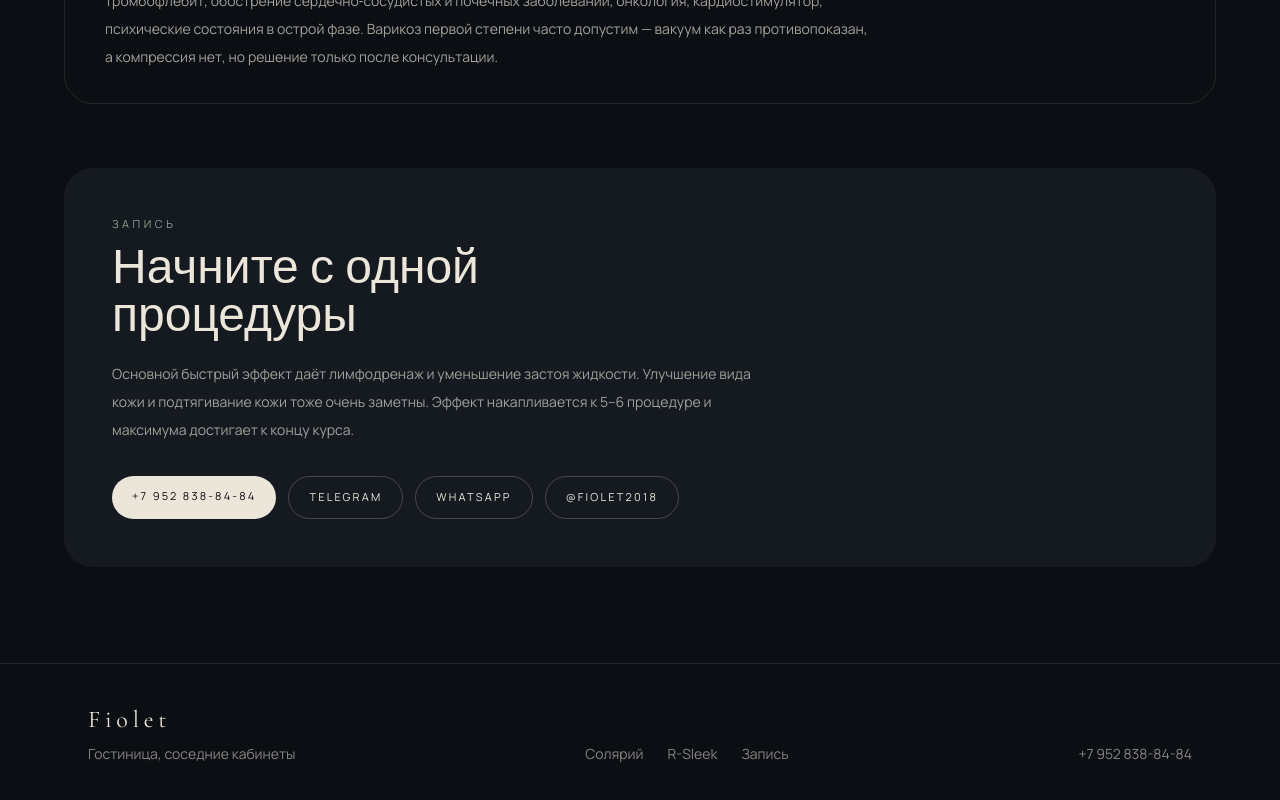
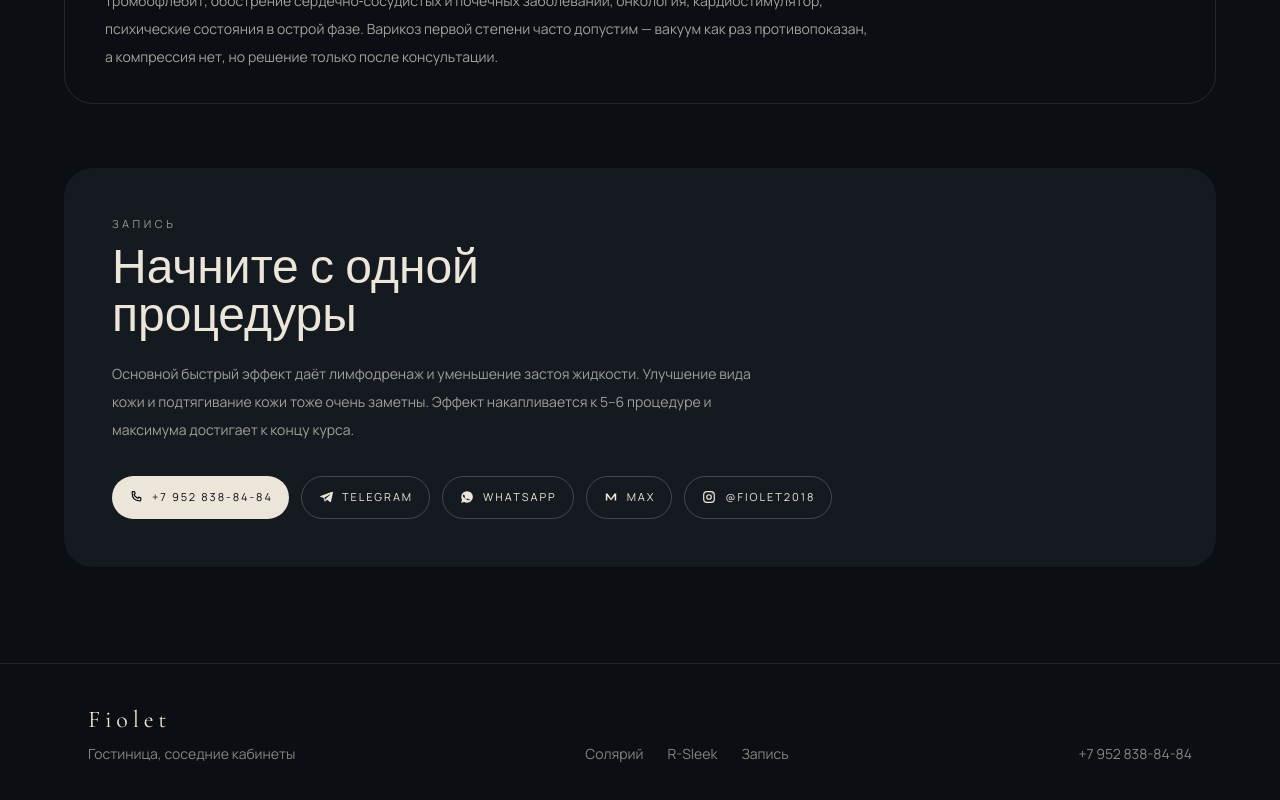
Before and after one commit to gnxv/ds, a Next.js app: page /r-sleek in a window 1280 px wide. Shown: the part 5959-6759 px from the top of the page. Built offline with nearby package versions, Linux system fonts and the light colour scheme.

Commit message:
Add messenger icons and a Max button to booking

```diff
--- a/src/app/r-sleek/page.tsx
+++ b/src/app/r-sleek/page.tsx
@@ -1,10 +1,11 @@
+import { ContactActions } from "@/components/layout/ContactActions";
 import { SiteFooter, SiteHeader } from "@/components/layout/SiteChrome";
 import { BeforeAfter } from "@/components/r-sleek/BeforeAfter";
 import {
   BackgroundVideo,
   InlineVideo,
 } from "@/components/r-sleek/Media";
-import { services, site } from "@/lib/site";
+import { services } from "@/lib/site";
 import type { Metadata } from "next";
 
 export const metadata: Metadata = {
@@ -434,38 +435,7 @@ export default function RSleekPage() {
             заметны. Эффект накапливается к 5–6 процедуре и максимума достигает
             к концу курса.
           </p>
-          <div className="mt-8 flex flex-wrap gap-3">
-            <a
-              href={site.phoneHref}
-              className="rounded-full bg-[#ece6da] px-5 py-3 text-[11px] uppercase tracking-[0.2em] text-[#0b0e12]"
-            >
-              {site.phone}
-            </a>
-            <a
-              href={site.telegram}
-              target="_blank"
-              rel="noreferrer"
-              className="rounded-full border border-white/20 px-5 py-3 text-[11px] uppercase tracking-[0.2em]"
-            >
-              Telegram
-            </a>
-            <a
-              href={site.whatsapp}
-              target="_blank"
-              rel="noreferrer"
-              className="rounded-full border border-white/20 px-5 py-3 text-[11px] uppercase tracking-[0.2em]"
-            >
-              WhatsApp
-            </a>
-            <a
-              href={site.instagram}
-              target="_blank"
-              rel="noreferrer"
-              className="rounded-full border border-white/20 px-5 py-3 text-[11px] uppercase tracking-[0.2em]"
-            >
-              {site.instagramHandle}
-            </a>
-          </div>
+          <ContactActions />
         </div>
       </section>
 
--- /dev/null
+++ b/src/components/layout/ContactActions.tsx
@@ -0,0 +1,104 @@
+import type { ReactNode } from "react";
+import { site } from "@/lib/site";
+
+function Icon({
+  children,
+  label,
+}: {
+  children: ReactNode;
+  label: string;
+}) {
+  return (
+    <span className="inline-flex items-center justify-center" aria-hidden>
+      {children}
+      <span className="sr-only">{label}</span>
+    </span>
+  );
+}
+
+const iconClass = "h-4 w-4";
+
+function PhoneIcon() {
+  return (
+    <Icon label="Телефон">
+      <svg viewBox="0 0 24 24" className={iconClass} fill="none" stroke="currentColor" strokeWidth="1.8">
+        <path d="M6.5 3.8h3.1l1.2 3.1-1.9 1.2a12.4 12.4 0 0 0 6 6l1.2-1.9 3.1 1.2v3.1c0 .7-.6 1.3-1.3 1.3C9.8 17.8 6.2 14.2 6.2 5.1c0-.7.6-1.3 1.3-1.3Z" strokeLinejoin="round" />
+      </svg>
+    </Icon>
+  );
+}
+
+function TelegramIcon() {
+  return (
+    <Icon label="Telegram">
+      <svg viewBox="0 0 24 24" className={iconClass} fill="currentColor">
+        <path d="M20.2 4.4 3.9 10.6c-1.1.4-1.1 1 .2 1.3l4.1 1.3 1.6 4.9c.2.6.1.8.7.8.4 0 .6-.2.8-.4l2.3-2.2 4.4 3.3c.8.4 1.4.2 1.6-.8l2.8-13.2c.3-1.1-.4-1.6-1.2-1.2ZM9.6 13.3l8.4-5.3c.4-.3.8 0 .5.3l-7.3 6.6-.3 2.6-1.3-4.2Z" />
+      </svg>
+    </Icon>
+  );
+}
+
+function WhatsAppIcon() {
+  return (
+    <Icon label="WhatsApp">
+      <svg viewBox="0 0 24 24" className={iconClass} fill="currentColor">
+        <path d="M12.04 3.2A8.7 8.7 0 0 0 3.4 11.9c0 1.5.4 3 1.1 4.3L3.2 20.8l4.7-1.2a8.7 8.7 0 0 0 4.1 1.1h.1A8.7 8.7 0 0 0 20.8 12a8.7 8.7 0 0 0-8.76-8.8Zm5.1 12.4c-.2.6-1.2 1.1-1.9 1.2-.5.1-1.1.1-1.8 0a14 14 0 0 1-6.2-3.9 6.7 6.7 0 0 1-1.4-2.3c-.2-.7 0-1.3.2-1.6.2-.3.5-.4.8-.4h.6c.2 0 .4 0 .6.5l.8 1.9c.1.2 0 .4-.1.5l-.4.5c-.1.1-.2.3 0 .5a9 9 0 0 0 2.4 2.5c.3.2.5.2.7 0l.5-.6c.2-.2.4-.1.6 0l1.8.9c.3.1.4.3.4.5Z" />
+      </svg>
+    </Icon>
+  );
+}
+
+function InstagramIcon() {
+  return (
+    <Icon label="Instagram">
+      <svg viewBox="0 0 24 24" className={iconClass} fill="none" stroke="currentColor" strokeWidth="1.8">
+        <rect x="4" y="4" width="16" height="16" rx="5" />
+        <circle cx="12" cy="12" r="3.4" />
+        <circle cx="16.7" cy="7.3" r="0.8" fill="currentColor" stroke="none" />
+      </svg>
+    </Icon>
+  );
+}
+
+function MaxIcon() {
+  return (
+    <Icon label="Max">
+      <svg viewBox="0 0 24 24" className={iconClass} fill="currentColor">
+        <path d="M4.2 17.2V6.8h2.6l5.2 7.4 5.2-7.4h2.6v10.4h-2.3V10.4L12.2 17h-.4L6.5 10.4v6.8H4.2Z" />
+      </svg>
+    </Icon>
+  );
+}
+
+const pill =
+  "inline-flex items-center gap-2 rounded-full border border-white/20 px-4 py-3 text-[11px] uppercase tracking-[0.18em] transition hover:border-white/45";
+
+export function ContactActions() {
+  return (
+    <div className="mt-8 flex flex-wrap gap-3">
+      <a
+        href={site.phoneHref}
+        className="inline-flex items-center gap-2 rounded-full bg-[#ece6da] px-4 py-3 text-[11px] uppercase tracking-[0.18em] text-[#0b0e12]"
+      >
+        <PhoneIcon />
+        {site.phone}
+      </a>
+      <a href={site.telegram} target="_blank" rel="noreferrer" className={pill}>
+        <TelegramIcon />
+        Telegram
+      </a>
+      <a href={site.whatsapp} target="_blank" rel="noreferrer" className={pill}>
+        <WhatsAppIcon />
+        WhatsApp
+      </a>
+      <a href={site.max} target="_blank" rel="noreferrer" className={pill}>
+        <MaxIcon />
+        Max
+      </a>
+      <a href={site.instagram} target="_blank" rel="noreferrer" className={pill}>
+        <InstagramIcon />
+        {site.instagramHandle}
+      </a>
+    </div>
+  );
+}
--- a/src/lib/site.ts
+++ b/src/lib/site.ts
@@ -8,6 +8,7 @@ export const site = {
   whatsapp: "https://wa.me/79528388484",
   instagram: "https://instagram.com/fiolet2018",
   instagramHandle: "@fiolet2018",
+  max: "https://max.ru",
 } as const;
 
 export type ServiceKey = "solarium" | "rsleek";
```
